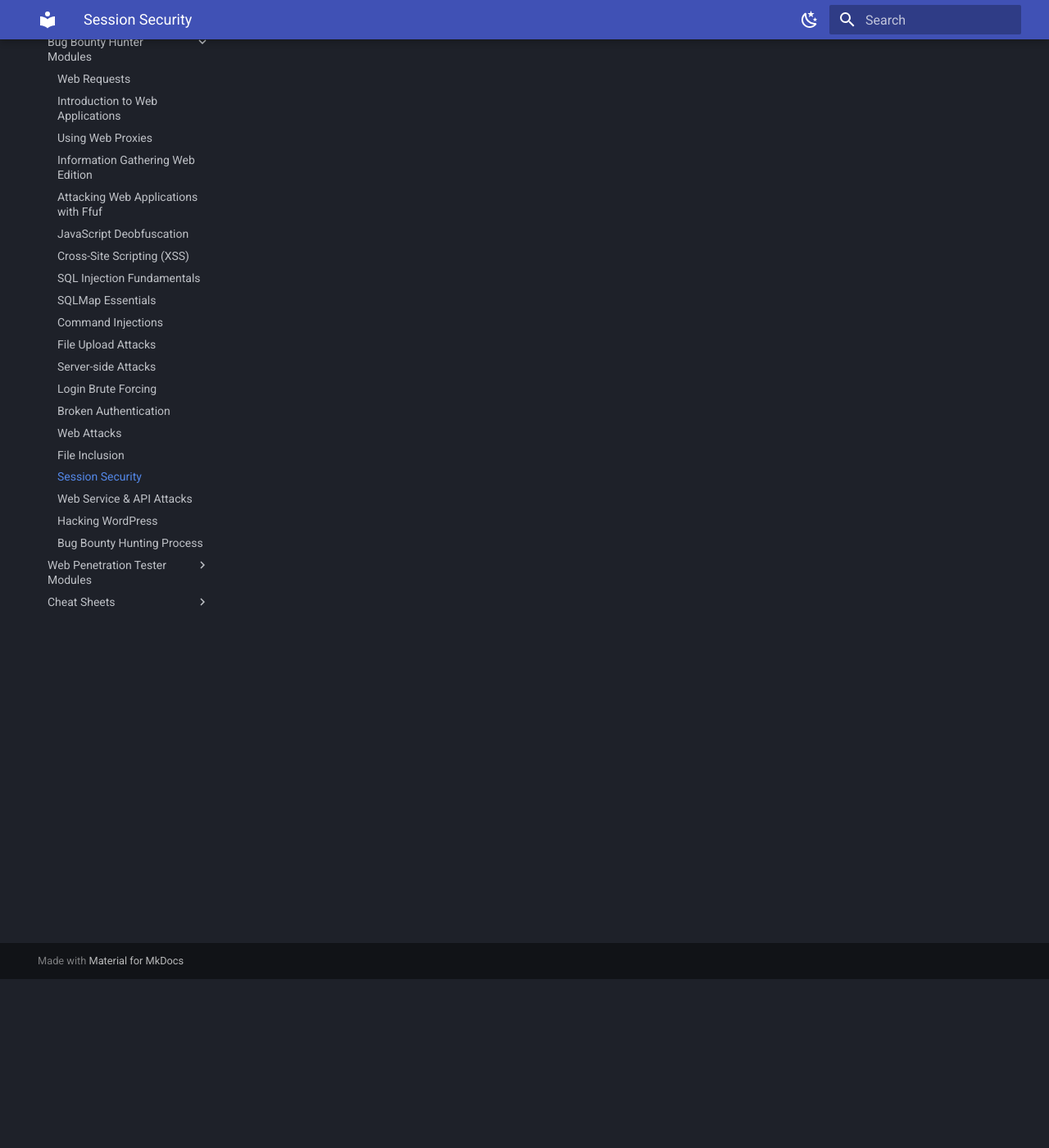
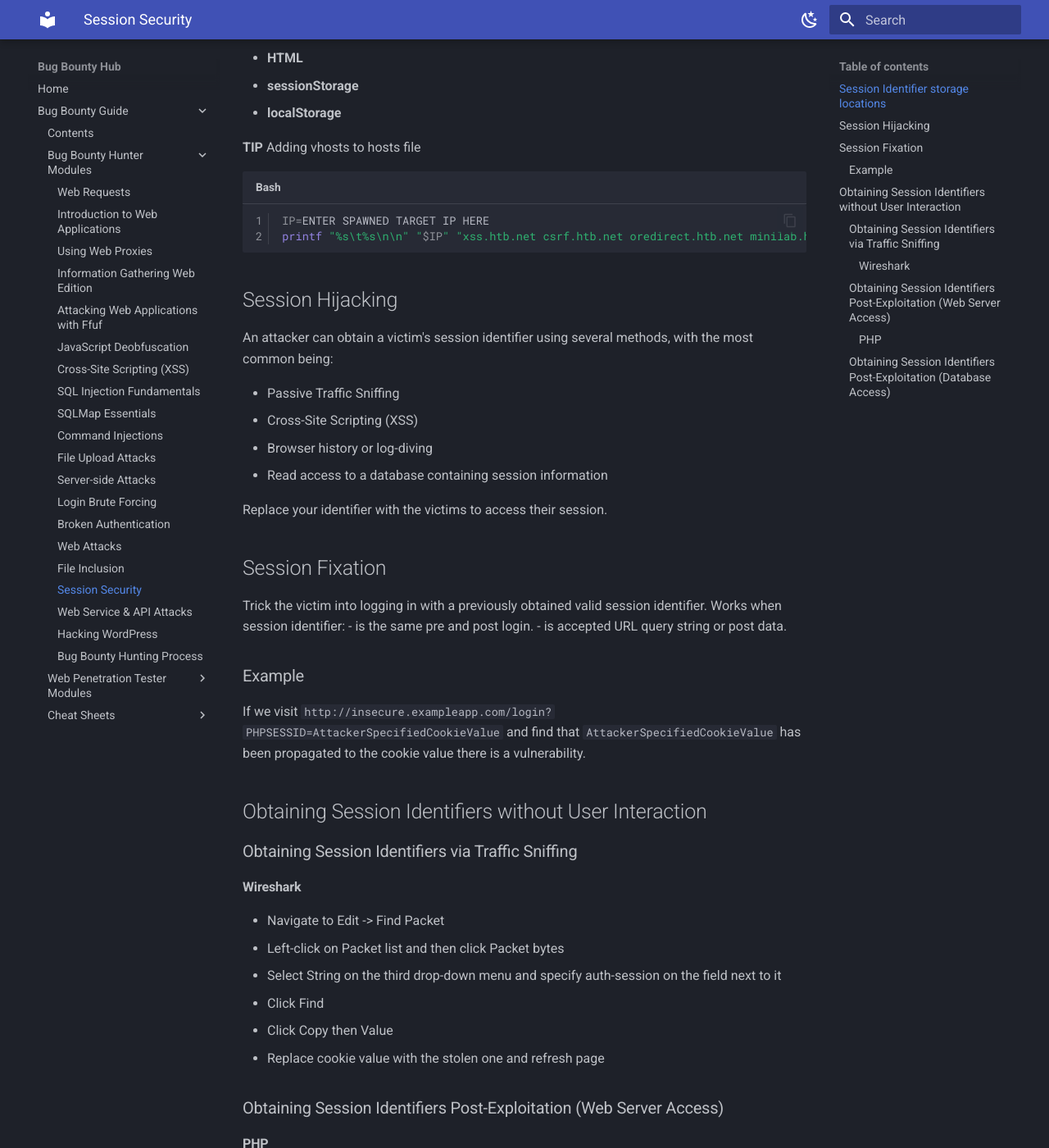
Before and after one commit to variable190/BugBounty, an MkDocs documentation site: the page built from docs/bug-bounty-guide/session-security.md, in a window 1280 px wide and 1400 px high, scrolled down 206 px. Shown: the whole window at 82% size. Built offline with MkDocs 1.6.1 and Material for MkDocs 9.7.7, drawn with Linux system fonts in a browser that asks for light colours; some of the changed text lies outside the part shown.

Commit message:
start session-security page

````diff
--- a/docs/bug-bounty-guide/session-security.md
+++ b/docs/bug-bounty-guide/session-security.md
@@ -1 +1,80 @@
 # Session Security
+
+## Session Identifier storage locations
+
+- **URL**
+- **HTML**
+- **sessionStorage**
+- **localStorage**
+
+**TIP** Adding vhosts to hosts file
+
+```bash
+IP=ENTER SPAWNED TARGET IP HERE
+printf "%s\t%s\n\n" "$IP" "xss.htb.net csrf.htb.net oredirect.htb.net minilab.htb.net" | sudo tee -a /etc/hosts
+```
+
+## Session Hijacking
+
+An attacker can obtain a victim's session identifier using several methods, with the most common being:
+
+- Passive Traffic Sniffing
+- Cross-Site Scripting (XSS)
+- Browser history or log-diving
+- Read access to a database containing session information
+
+Replace your identifier with the victims to access their session.
+
+## Session Fixation
+
+Trick the victim into logging in with a previously obtained valid session identifier.
+Works when session identifier:
+- is the same pre and post login.
+- is accepted URL query string or post data.
+
+### Example
+
+If we visit ```http://insecure.exampleapp.com/login?PHPSESSID=AttackerSpecifiedCookieValue``` and find that ```AttackerSpecifiedCookieValue``` has been propagated to the cookie value there is a vulnerability.
+
+## Obtaining Session Identifiers without User Interaction
+
+### Obtaining Session Identifiers via Traffic Sniffing
+
+#### Wireshark
+
+- Navigate to Edit -> Find Packet
+- Left-click on Packet list and then click Packet bytes
+- Select String on the third drop-down menu and specify auth-session on the field next to it
+- Click Find
+- Click Copy then Value
+- Replace cookie value with the stolen one and refresh page
+
+### Obtaining Session Identifiers Post-Exploitation (Web Server Access)
+
+#### PHP
+
+Find session storage location:
+```bash
+locate php.ini
+cat /etc/php/7.4/cli/php.ini | grep 'session.save_path'
+cat /etc/php/7.4/apache2/php.ini | grep 'session.save_path'
+```
+Then look for authenticated users session data:
+```bash
+ls /var/lib/php/sessions
+cat //var/lib/php/sessions/sess_s6kitq8d3071rmlvbfitpim9mm
+```
+For a hacker to hijack the user session related to the session identifier above, a new cookie must be created in the web browser with the following values:
+- cookie name: PHPSESSID
+- cookie value: s6kitq8d3071rmlvbfitpim9mm
+
+### Obtaining Session Identifiers Post-Exploitation (Database Access)
+
+```sql
+show databases;
+use project;
+show tables;
+select * from users; -- look in tables found previously
+select * from all_sessions;
+select * from all_sessions where id=3; -- look in specific record in a table
+```
````
